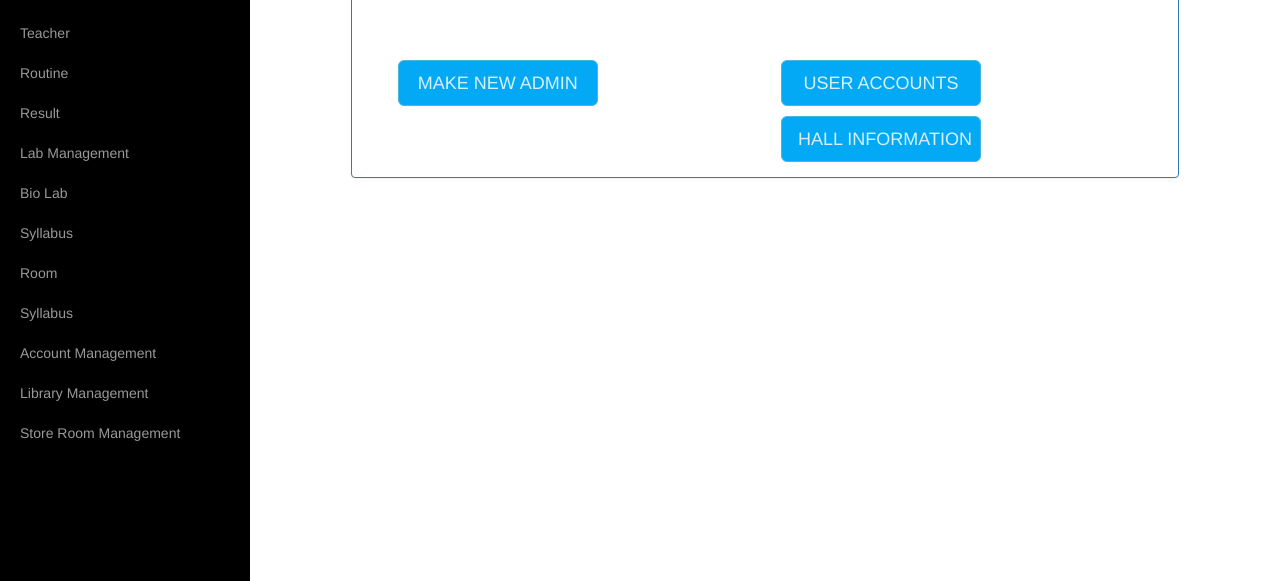
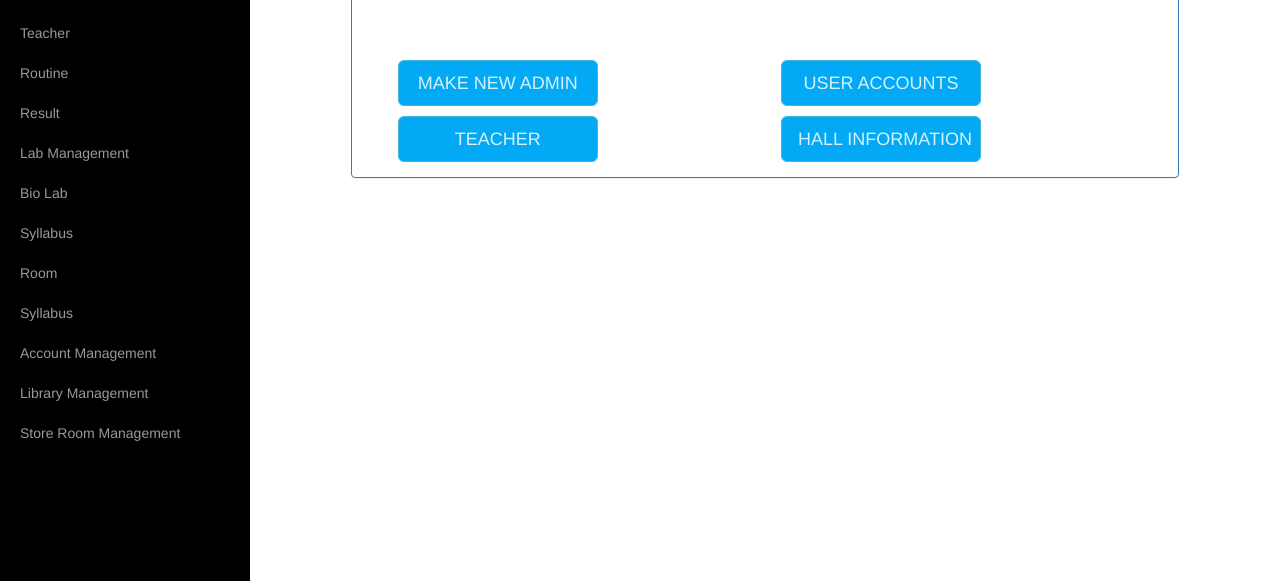
Before and after one commit to pcplato/DDMS, a PHP site: page /welcome_admin.php in a window 1280 px wide. Shown: the part 219-800 px from the top of the page. Run offline with PHP 8.4, Linux system fonts and the light colour scheme; a user stored in the database is signed in; data comes from the database, SQL or seed files in the repository; data that the repository does not hold is empty; some libraries are stand-ins or nearby versions.

Commit message:
Update welcome_admin.php

```diff
--- a/welcome_admin.php
+++ b/welcome_admin.php
@@ -7,14 +7,16 @@
 
 <div class="container-fluid">
 	<div class="row" id="wrapper">
-   <?php require_once'admin_menubar.php';?>
+		<?php require_once 'admin_menubar.php'; ?>
 		<div class="col-md-10 col-md-offset-1">
 			<br><br>
 			<h2 style="font-family:Bernard MT Condensed; color:#06857C;">Admin Area</h2>
 			<div class="panel panel-primary">
-		 <a href = "admin_logout.php" class="btn btn-warning" style="float:right;">Sign Out</a>
+				<a href="admin_logout.php" class="btn btn-warning" style="float:right;">Sign Out</a>
 				<div class="panel-body">
-				<center><p>Welcome - <?php echo "<b style='font-family:Bodoni MT Condensed;color:#053BC2; font-size:30px;'>".$login_session."</b>"; ?></p></center><br><br>
+					<center>
+						<p>Welcome - <?php echo "<b style='font-family:Bodoni MT Condensed;color:#053BC2; font-size:30px;'>" . $login_session . "</b>"; ?></p>
+					</center><br><br>
 
 					<div class="col-lg-12">
 
@@ -22,6 +24,9 @@
 
 							<a href="make_admin.php" class="btn btn-info btn-lg" style="width:200px;">
 								Make new admin
+							</a>
+							<a href="teacher_insert.php" class="btn btn-info btn-lg" style="width:200px;">
+								Teacher
 							</a>
 							<!-- <a href="student.php" class="btn btn-info btn-lg" style="width:200px;">
 						Student
@@ -74,3 +79,4 @@
 			</div>
 		</div>
 	</div>
+</div>
```
Lines whose indentation alone changed are shown as unchanged.
